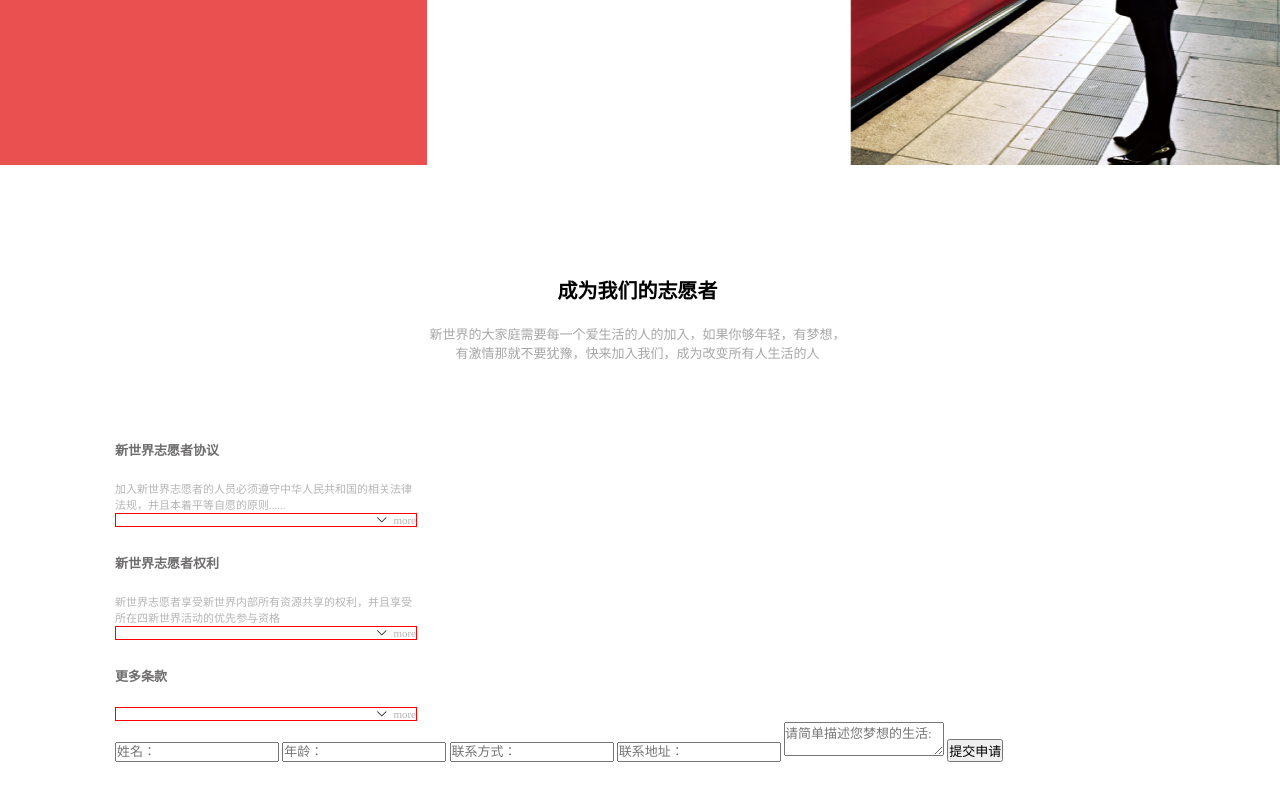
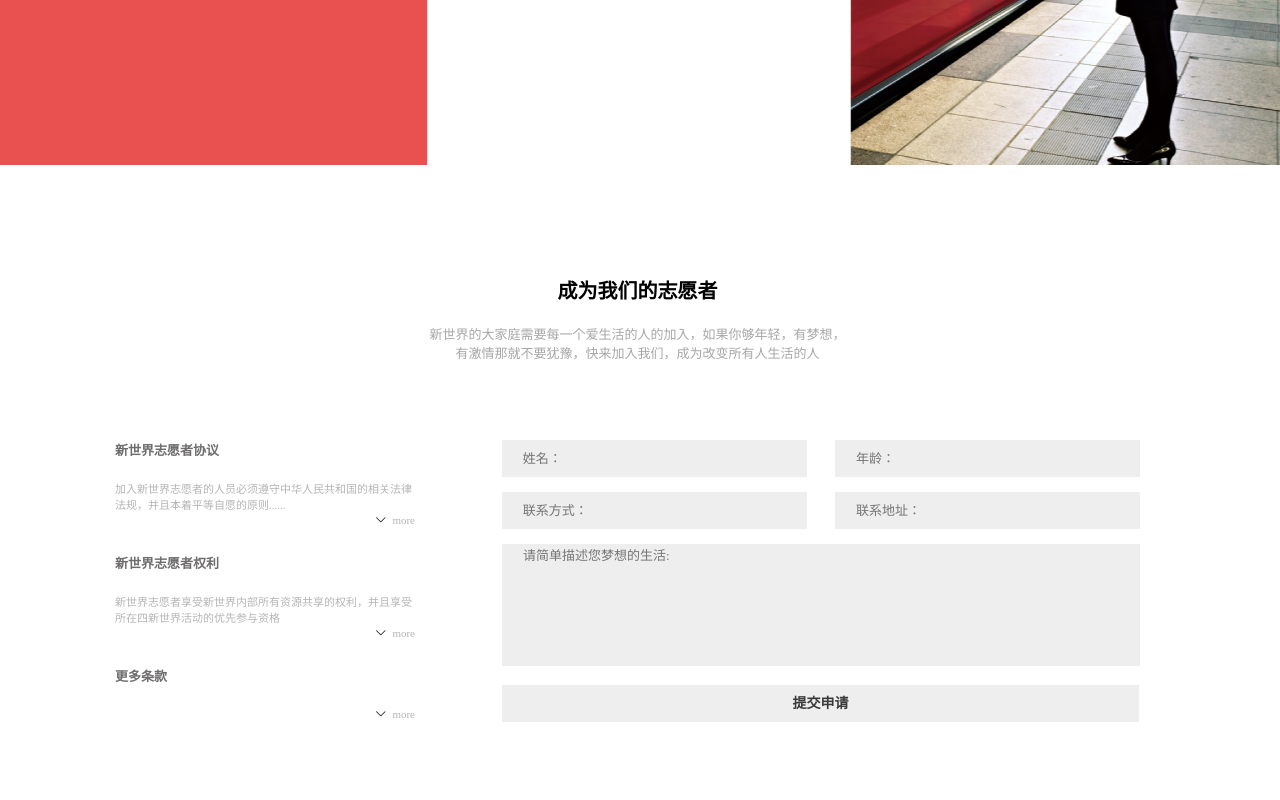
Before and after one commit to YimingJ/landingpage, a plain HTML site: page task7.html in a window 1280 px wide. Shown: the part 3201-4001 px from the top of the page. Drawn offline with Linux system fonts and the light colour scheme.

Commit message:
complete volunteer part

```diff
--- a/task7.css
+++ b/task7.css
@@ -443,14 +443,13 @@
     color: rgb(167, 167, 167);
 }
 .join{
-    width: 1050px;
+    width: 1055px;
     height:300px;
     padding: 0px 115px 150px;
-    //background: blue;
 }
 .joinleft{
     width: 300px;
-
+    float: left;
 }
 .joinleft h5{
     height:40px;
@@ -463,7 +462,6 @@
 .joinleft span{
    font-size: 11px;
     text-align: right;
-    border:1px solid red;
     display: inline-block;
     width: 300px;
     color: rgb(181,181,181);
@@ -474,3 +472,40 @@
     font-size: 11px;
 
 }
+.form{
+    float: left;
+    width:750px;
+    text-align: right;
+}
+.form input{
+    width:283px;
+    height: 35px;
+    background: rgb(238,238,238);
+    border:1px solid rgb(238,238,238);
+    margin: 0 25px 15px 0px;
+    color:black;
+    padding-left: 20px;
+}
+.form textarea{
+    margin-right: 25px;
+    padding-left: 20px;
+    width: 616px;
+    height: 120px;
+    background: rgb(238,238,238);
+    border:1px solid rgb(238,238,238);
+    resize: none;
+}
+.form a{
+    display: block;
+    width:635px;
+    height:35px;
+    line-height: 35px;
+    border:1px solid rgb(238,238,238);
+    text-align: center;
+    margin: 15px 0 0px 87px;
+    text-decoration: none;
+    background: rgb(238,238,238);
+    color: rgb(58,58,60);
+    font-size: 14px;
+    font-weight: bolder;
+}
--- a/task7.html
+++ b/task7.html
@@ -120,7 +120,7 @@
                     <input type="text" placeholder="联系方式：">
                     <input type="text" placeholder="联系地址：">
                     <textarea placeholder="请简单描述您梦想的生活:"></textarea>
-                    <input type="submit" value="提交申请">
+                    <a href="#">提交申请</a>
                 </form>
             </div>
             <div></div>
```
